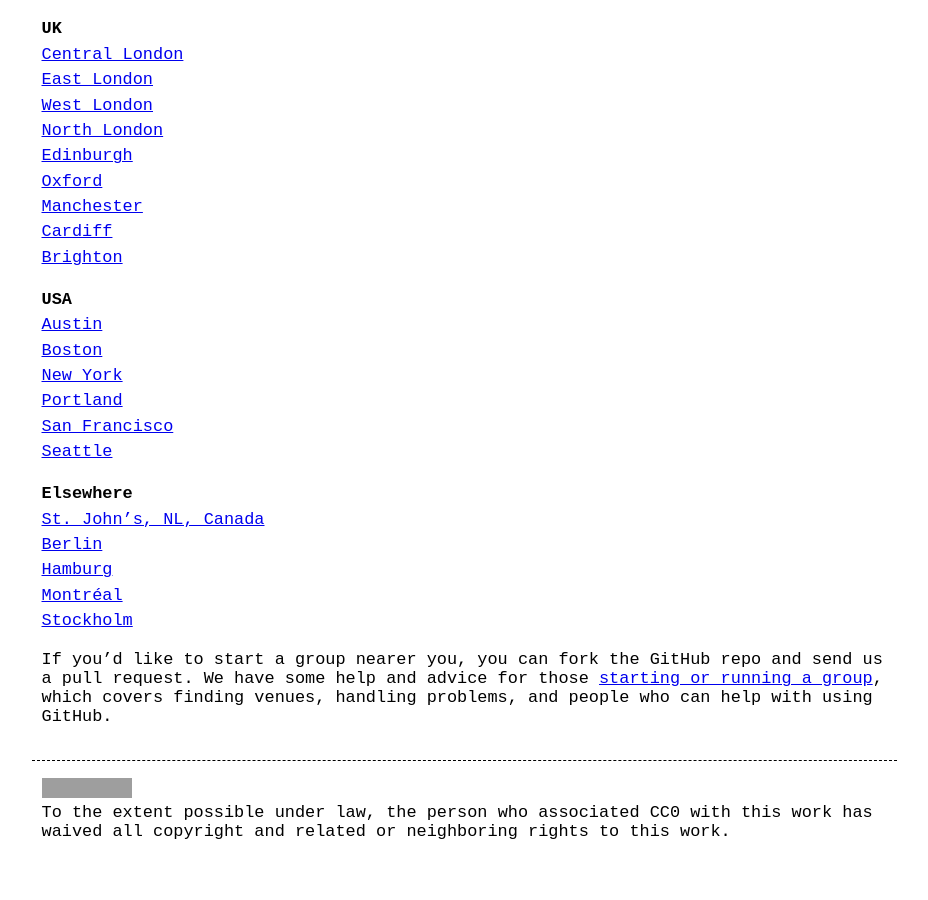
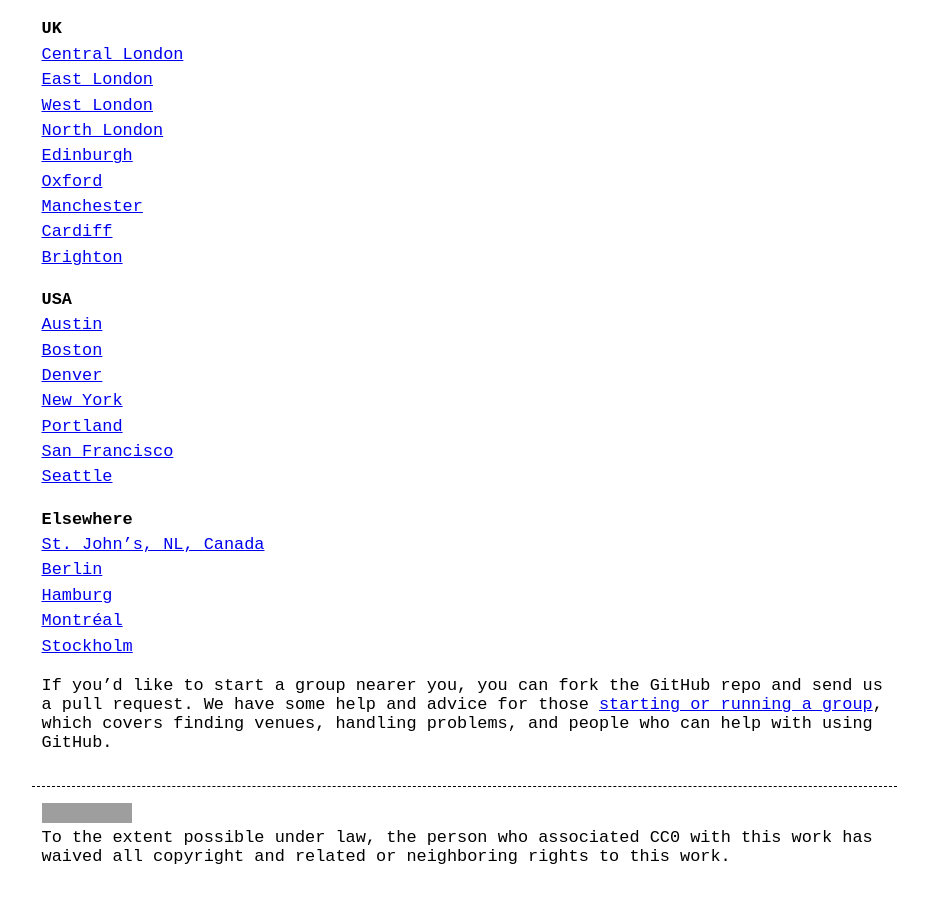
Before and after one commit to computeranonymous/computer, a Jekyll site: the page built from index.html, in a window 1280 px wide and 900 px high, scrolled down 1953 px. Shown: the whole window, without its empty margins (176-1104 px from the left). Built offline with Jekyll 4.4.1, drawn with Linux system fonts in a browser that asks for light colours; before the commit the page ends 2828 px from its top, so only the background shows below that; grey boxes are pictures that could not be loaded.

Commit message:
add link to Denver chapter

```diff
--- a/index.html
+++ b/index.html
@@ -89,6 +89,7 @@
         <ul>
             <li><a href="us_austin.html">Austin</a></li>
             <li><a href="us_boston.html">Boston</a></li>
+            <li><a href="us_denver.html">Denver</a></li>
             <li><a href="us_newyork.html">New York</a></li>
             <li><a href="us_portland.html">Portland</a></li>
             <li><a href="us_sanfrancisco.html">San Francisco</a></li>
```
